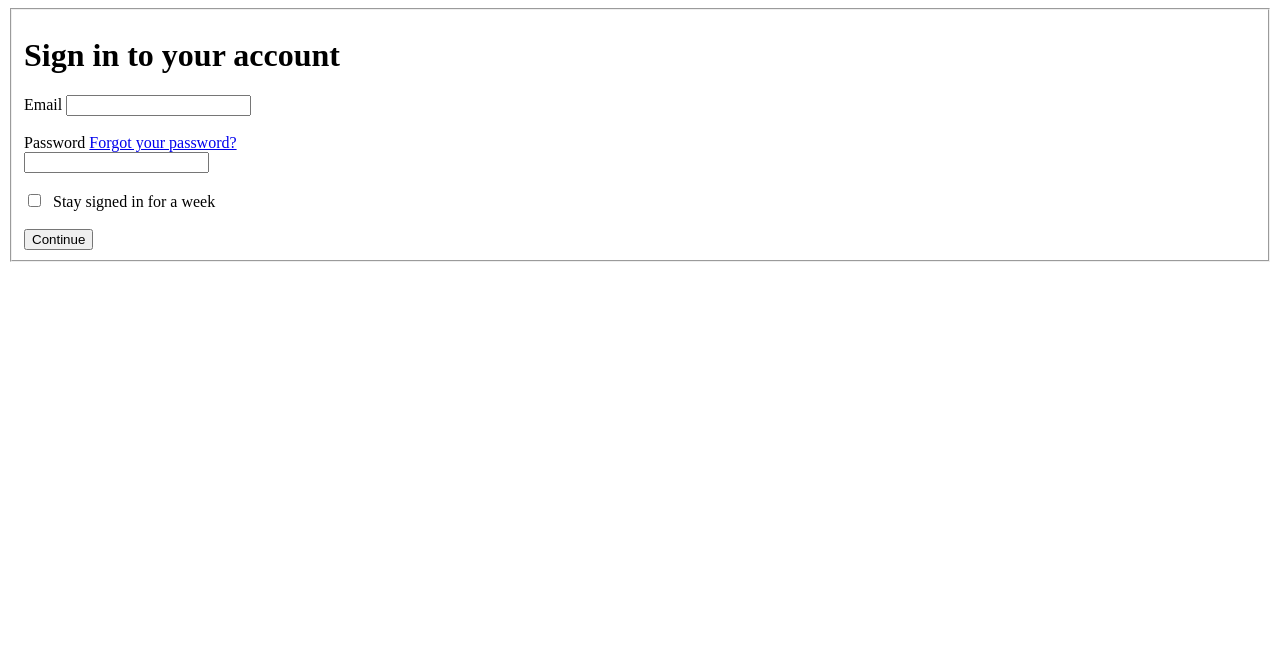
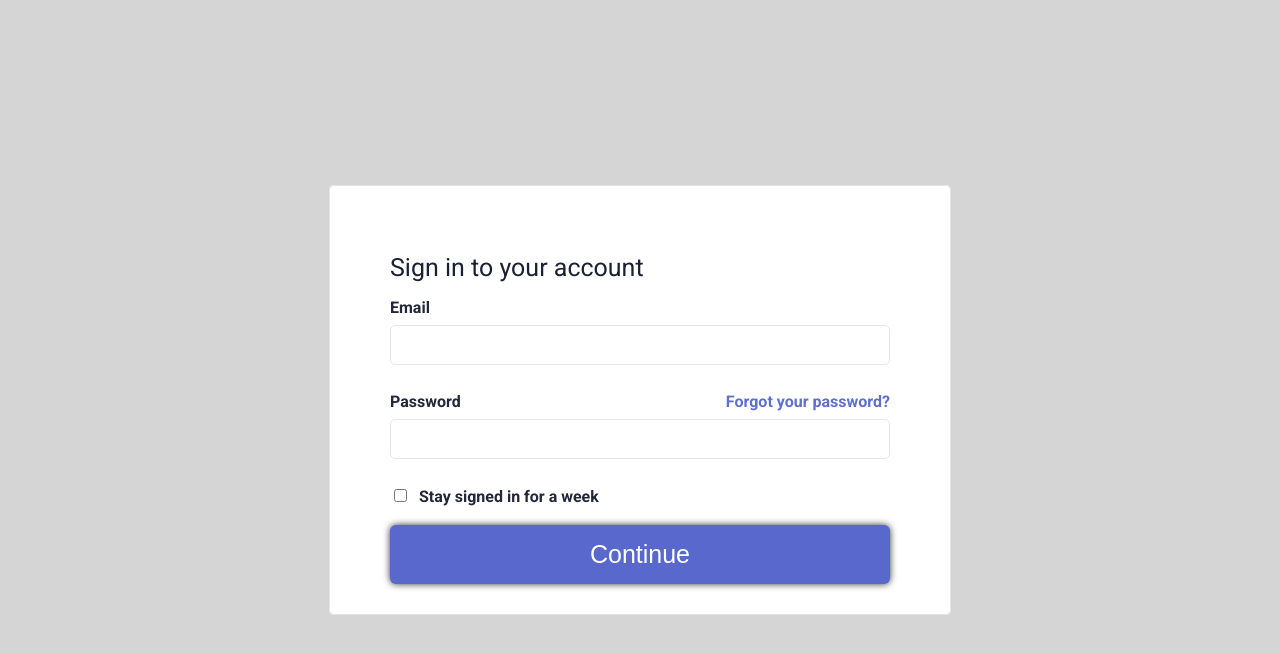
Before and after one commit to Karina-V/sign-up, a plain HTML site: page index.html in a window 1280 px wide. Drawn offline with Linux system fonts and the light colour scheme; files that its build step writes are made by us from their sources.

Commit message:
Update index.html

```diff
--- a/index.html
+++ b/index.html
@@ -5,7 +5,7 @@
     <meta charset="utf-8" />
     <title>Sign in</title>
     <meta name="viewport" content="width=device-width, initial-scale=1.0" />
-    <link rel="stylesheet" href="account.css" />
+    <link rel="stylesheet" href="style.css" />
 </head>
 
 <body>
```
